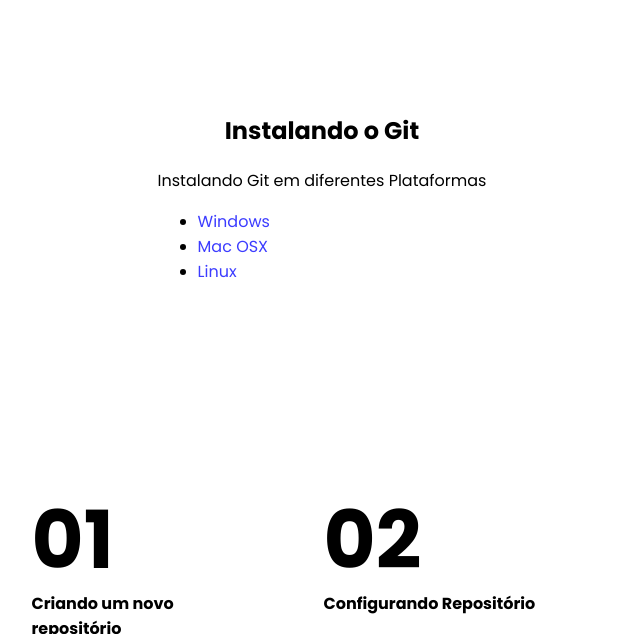
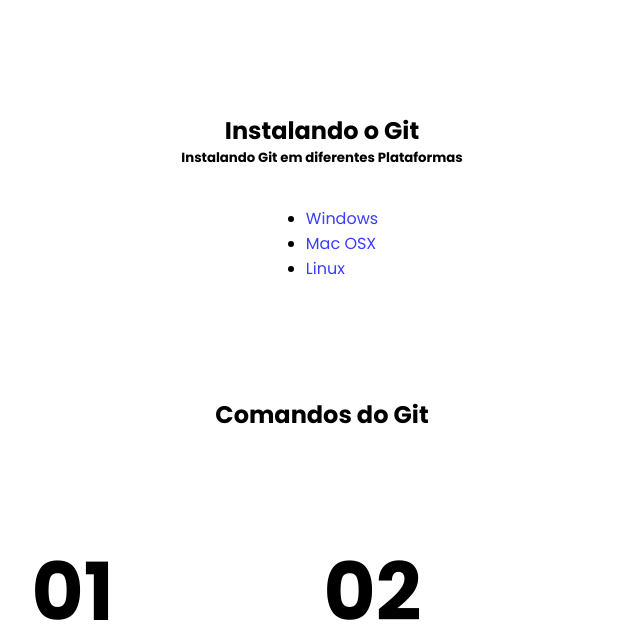
Before and after one commit to lucaspdroz/entendendoGitBasico, a plain HTML site: page index.html in a window 1280 px wide. Shown: the part 1372-2006 px from the top of the page, without its empty margins (318-961 px from the left). Drawn offline with Linux system fonts and the light colour scheme.

Commit message:
check on validator

```diff
--- a/css/style.css
+++ b/css/style.css
@@ -42,6 +42,10 @@
 h1 {
     font-style: normal;
     font-weight: bold;
+}
+
+h5{
+    margin-top: -20px;
 }
 
 .main-title {
--- a/index.html
+++ b/index.html
@@ -16,8 +16,7 @@
         <section>
             <div class="git-svg">
                 <svg width="213" height="208" viewBox="0 0 213 208" fill="none" xmlns="http://www.w3.org/2000/svg">
-                    <path
-                        d="M106.501 0C47.6898 0 0 47.6792 0 106.497C0 153.55 30.5157 193.47 72.8318 207.551C78.1544 208.537 80.1085 205.241 80.1085
+                    <path d="M106.501 0C47.6898 0 0 47.6792 0 106.497C0 153.55 30.5157 193.47 72.8318 207.551C78.1544 208.537 80.1085 205.241 80.1085
                         202.428C80.1085 199.889 80.0097 191.5 79.9638 182.601C50.3352 189.043 44.0832 170.036 44.0832 170.036C39.2386 157.726 32.2582 154.453
                         32.2582 154.453C22.5954 147.843 32.9866 147.979 32.9866 147.979C43.6811 148.73 49.3123 158.953 49.3123 158.953C58.8111 175.235
                         74.2268 170.528 80.3042 167.806C81.2601 160.923 84.0201 156.225 87.0659 153.566C63.4106 150.873 38.5437 141.741 38.5437
@@ -37,8 +36,7 @@
                         62.9045 170.778 62.654 171.626ZM71.5937 172.618C71.6237 173.496 70.6008 174.225 69.3346 174.241C68.0612 174.269 67.0313 173.558 67.0172
                         172.694C67.0172 171.807 68.0172 171.086 69.2905 171.064C70.5567 171.04 71.5937 171.745 71.5937 172.618ZM80.376 172.281C80.5277
                         173.138 79.6476 174.019 78.3902 174.253C77.1539 174.479 76.0093 173.95 75.8523 173.1C75.6989 172.221 76.5948 171.341 77.8294
-                        171.114C79.0886 170.895 80.2155 171.41 80.376 172.281Z"
-                        fill="black" />
+                        171.114C79.0886 170.895 80.2155 171.41 80.376 172.281Z" fill="black" />
                 </svg>
             </div>
             <div id="triangle-topright"></div>
@@ -97,23 +95,23 @@
             </nav>
         </section>
 
-        <section id="installing" class="indice">
+        <section>
+            <h2 class="section-title">Instalando o Git</h2>
             <article>
-                <h2 class="section-title">Instalando o Git</h2>
-                <p>Instalando Git em diferentes Plataformas</p>
+                <h5 id="installing" class="section-title">Instalando Git em diferentes Plataformas</h5>
+                <div class="indice">
                     <ul>
                         <li><a href="">Windows</a></li>
                         <li><a href="">Mac OSX</a></li>
                         <li><a href="">Linux</a></li>
                     </ul>
+                </div>
             </article>
         </section>
 
-
         <section>
-            <h2></h2>
+            <h2 class="section-title">Comandos do Git</h2>
             <div class="steps">
-
                 <article id="createRepo" class="even">
                     <h3 class="number">01</h3>
                     <div class="right">
@@ -123,15 +121,16 @@
                     </div>
                 </article>
 
-                <article id="configRepo"  class="odd">
+                <article id="configRepo" class="odd">
                     <h3 class="number">02</h3>
                     <div class="right">
                         <h4>Configurando Repositório</h4>
                         <img src="Assets/screen/02.png" alt="">
-                        <p>Aqui você deve configurar se quer o <br> read.md e a licença do seu código <br> <a href="https://choosealicense.com/">Para mais informações</a></p>
+                        <p>Aqui você deve configurar se quer o <br> read.md e a licença do seu código <br>
+                            <a href="https://choosealicense.com/">Para mais informações</a>
+                        </p>
                     </div>
                 </article>
-
 
                 <article id="addToStructure" class="even">
                     <h3 class="number">03</h3>
@@ -149,7 +148,6 @@
                     </div>
                 </article>
 
-
                 <article id="" class="even">
                     <h3 class="number">05</h3>
                     <div class="right">
@@ -165,7 +163,6 @@
                         <img src="Assets/screen/" alt="">
                     </div>
                 </article>
-
 
                 <article id="" class="even">
                     <h3 class="number">07</h3>
```
Lines whose indentation alone changed are shown as unchanged.
